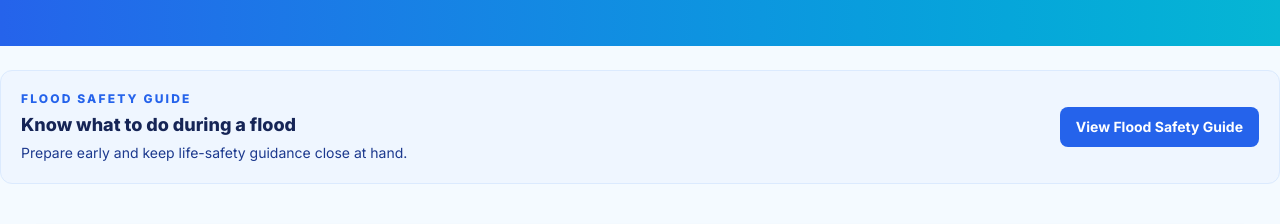
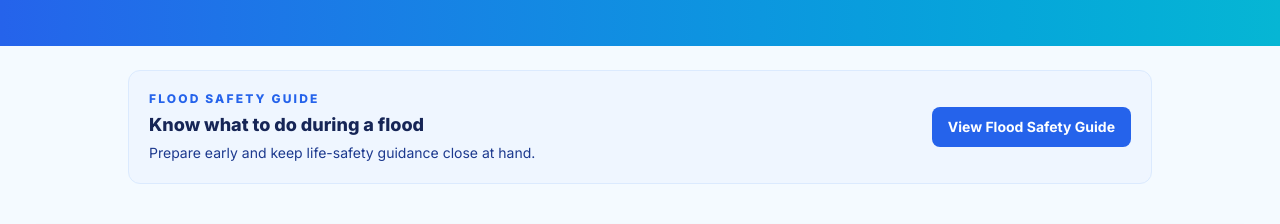
Before and after one commit to nabinphoenix/FloodGuard, a React (Vite) app in the folder frontend/: page /alerts in a window 1280 px wide. Shown: the part 218-442 px from the top of the page. Built offline with nearby package versions, Linux system fonts and the light colour scheme; no server answers.

Commit message:
Inset alerts safety guide

```diff
--- a/frontend/src/pages/public/AlertFeed.jsx
+++ b/frontend/src/pages/public/AlertFeed.jsx
@@ -132,7 +132,7 @@ export default function AlertFeed() {
         </div>
       </div>
 
-        <div className="mt-6 flex flex-col gap-4 rounded-xl border border-blue-100 bg-blue-50 p-5 sm:flex-row sm:items-center sm:justify-between">
+        <div className="mx-[10%] mt-6 flex flex-col gap-4 rounded-xl border border-blue-100 bg-blue-50 p-5 sm:flex-row sm:items-center sm:justify-between">
           <div>
             <p className="text-xs font-black uppercase tracking-[0.18em] text-brand">Flood safety guide</p>
             <h2 className="mt-1 text-lg font-black text-blue-950">Know what to do during a flood</h2>
```
